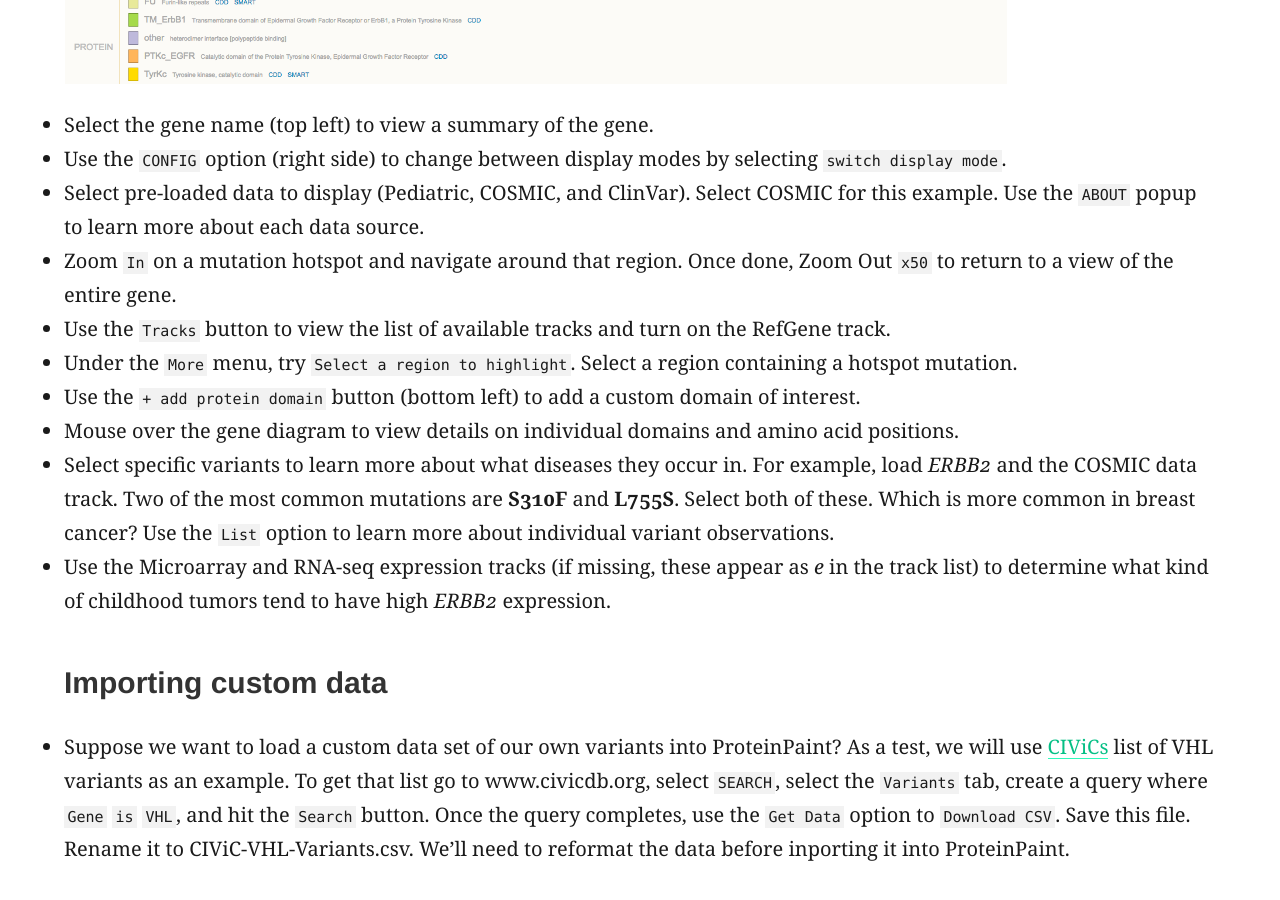
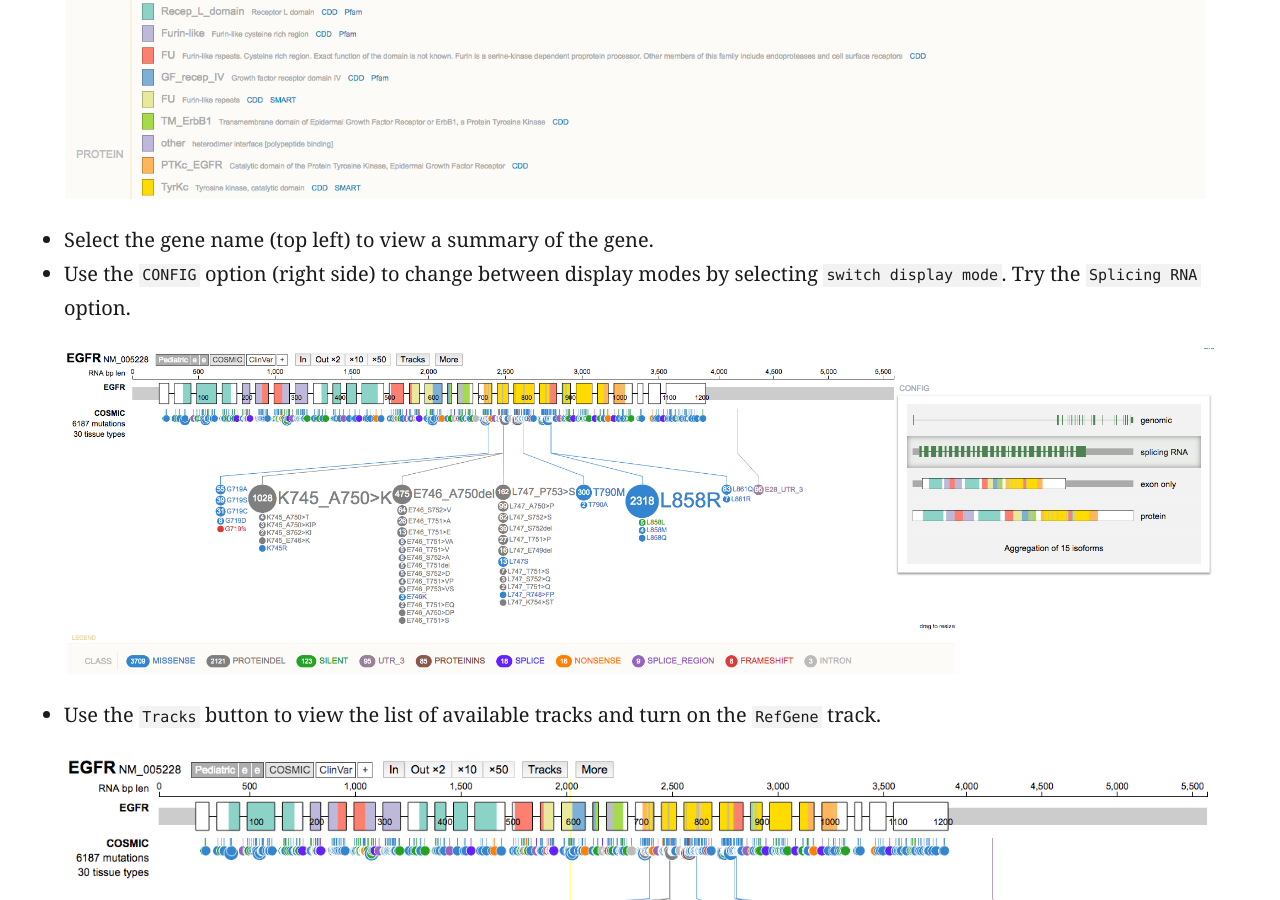
Before and after one commit to griffithlab/genviz.org, a Jekyll site: the page built from _posts/0001-07-01-ProteinPaint.md, in a window 1280 px wide and 900 px high, scrolled down 1660 px. Built offline with Jekyll 4.4.1, drawn with Linux system fonts in a browser that asks for light colours; nearby versions of some CDN libraries; some of the changed text lies outside the part shown.

Commit message:
add more images

```diff
--- a/_posts/0001-07-01-ProteinPaint.md
+++ b/_posts/0001-07-01-ProteinPaint.md
@@ -22,14 +22,26 @@ Go through the following exercise to explore the functionality of this resource:
 
 * Choose an example gene to explore (e.g. *EGFR*). Enter it in the search box and select it from the drop down of suggestions.
 
-{% include figure.html image="/assets/proteinpaint/proteinpaint1.png" width="950" %}
+{% include figure.html image="/assets/proteinpaint/proteinpaint1.png" width="1150" %}
 
 * Select the gene name (top left) to view a summary of the gene.
-* Use the `CONFIG` option (right side) to change between display modes by selecting `switch display mode`.
+* Use the `CONFIG` option (right side) to change between display modes by selecting `switch display mode`. Try the `Splicing RNA` option.
+
+{% include figure.html image="/assets/proteinpaint/proteinpaint2.png" width="1150" %}
+
+* Use the `Tracks` button to view the list of available tracks and turn on the `RefGene` track.
+
+{% include figure.html image="/assets/proteinpaint/proteinpaint3.png" width="1150" %}
+
+* Use the `CONFIG` menu to change `switch display mode` back to `Protein`.
+
 * Select pre-loaded data to display (Pediatric, COSMIC, and ClinVar). Select COSMIC for this example. Use the `ABOUT` popup to learn more about each data source.
 * Zoom `In` on a mutation hotspot and navigate around that region. Once done, Zoom Out `x50` to return to a view of the entire gene.
-* Use the `Tracks` button to view the list of available tracks and turn on the RefGene track.
+
+{% include figure.html image="/assets/proteinpaint/proteinpaint4.png" width="1150" %}
+
 * Under the `More` menu, try `Select a region to highlight`. Select a region containing a hotspot mutation.
+
 * Use the `+ add protein domain` button (bottom left) to add a custom domain of interest.
 * Mouse over the gene diagram to view details on individual domains and amino acid positions.
 * Select specific variants to learn more about what diseases they occur in. For example, load *ERBB2* and the COSMIC data track. Two of the most common mutations are **S310F** and **L755S**. Select both of these. Which is more common in breast cancer? Use the `List` option to learn more about individual variant observations.
```
Also changed, not shown: assets/proteinpaint/proteinpaint2.png (added), assets/proteinpaint/proteinpaint3.png (added), assets/proteinpaint/proteinpaint4.png (added).
